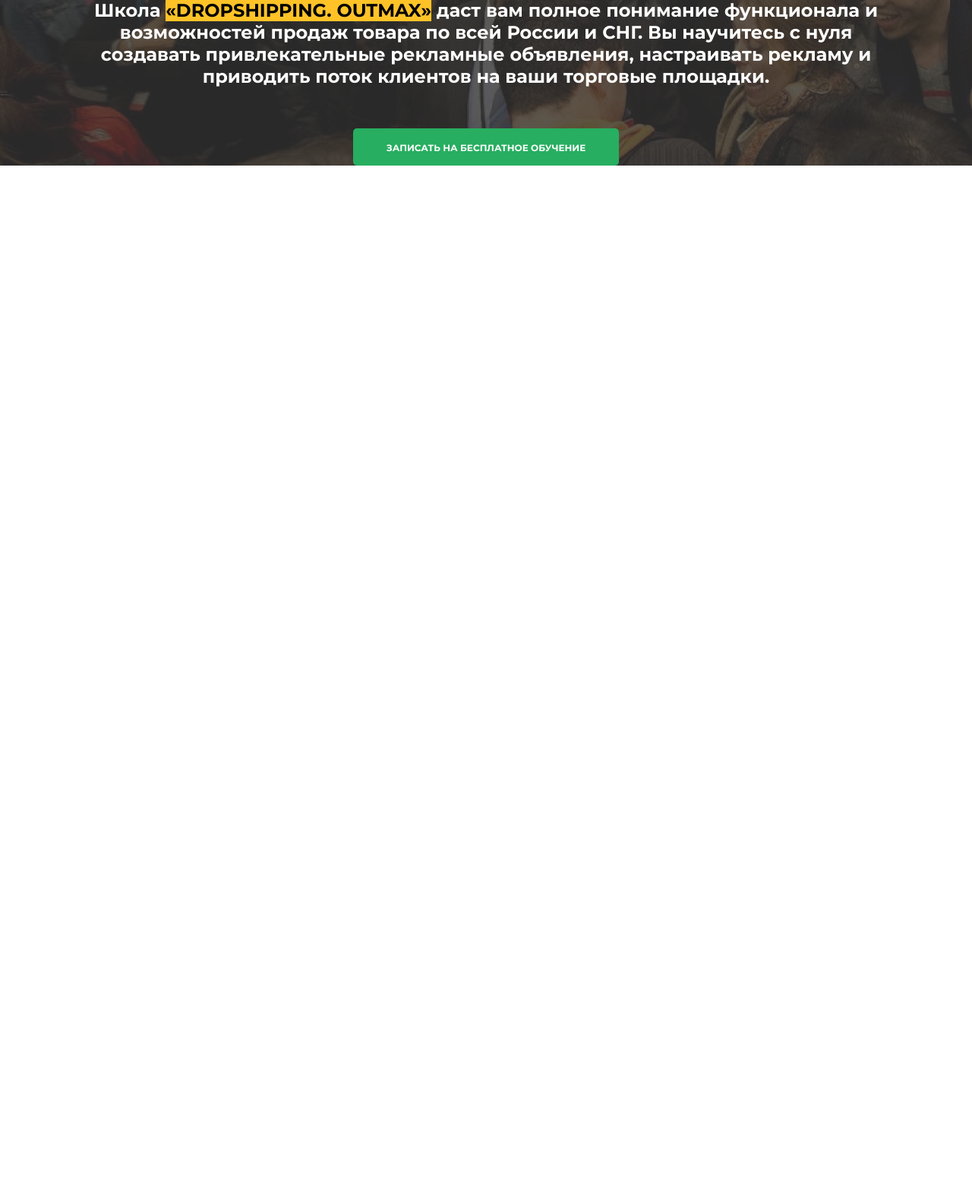
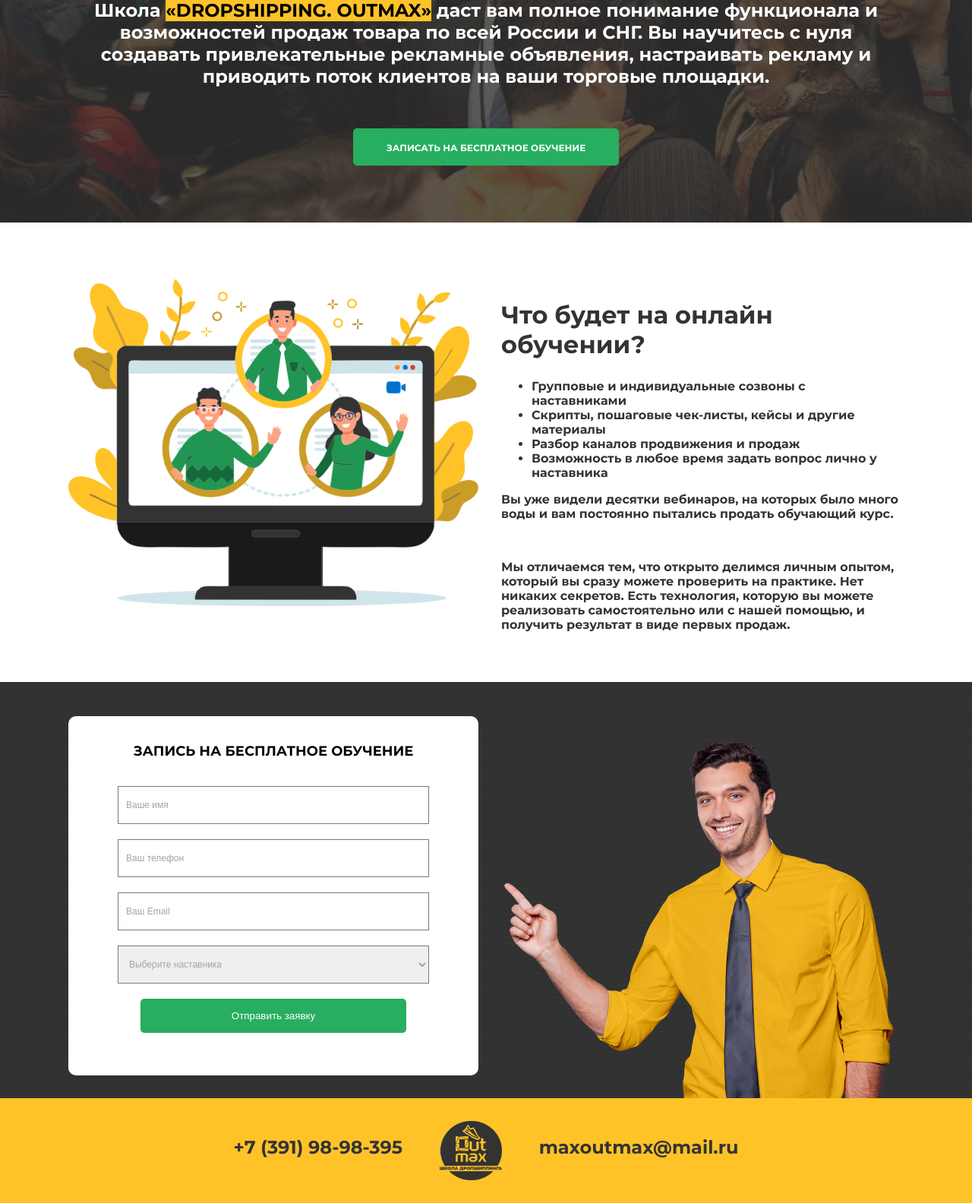
Before and after one commit to madmoronse/landos, a PHP site: page / in a window 1280 px wide. Shown: the part 2726-4310 px from the top of the page at 76% size. Before the commit the page ends 2944 px from the top, so only its background shows below. Run offline with PHP 8.4, Linux system fonts and the light colour scheme.

Commit message:
create new section

```diff
--- a/index.html
+++ b/index.html
@@ -131,5 +131,64 @@
         </section>
     </div>
 
+    <div class="container">
+        <section class="lessons">
+            <div class="lesson-item">
+                <img src="image/comp.png" alt="">
+            </div>
+            <div class="lesson-item-text">
+                <h1>Что будет на онлайн обучении?</h1>
+                <ul>
+                    <li>Групповые и индивидуальные созвоны с наставниками</li>
+                    <li>Скрипты, пошаговые чек-листы, кейсы и другие материалы</li>
+                    <li>Разбор каналов продвижения и продаж</li>
+                    <li>Возможность в любое время задать вопрос лично у наставника</li>
+                </ul>
+                <p>
+                    Вы уже видели десятки вебинаров, на которых было много воды и вам постоянно пытались продать обучающий курс.</p>
+                    <br>
+                <p>
+                    Мы отличаемся тем, что открыто делимся личным опытом, который вы сразу можете проверить на практике. Нет никаких секретов.
+                    Есть технология, которую вы можете реализовать самостоятельно или с нашей помощью, и получить результат в виде первых продаж.
+                </p>
+            </div>
+        </section>
+    </div>
+
+    <div class="full-container-form ">
+        <section class="section-form">
+            <div class="form item">
+                <h1>Запись на бесплатное обучение</h1>
+                <form action="#">
+                    <input type="text" value="Ваше имя"><br>
+                    <input type="text" value="Ваш телефон"><br>
+                    <input type="text" value="Ваш Email"><br>
+                    <select name="" id="">
+                        <option value="">Выберите наставника</option>
+                        <option value="">1</option>
+                        <option value="">1</option>
+                        <option value="">1</option>
+                    </select>
+                   <button type="submit" class="button">Отправить заявку</button>
+                </form>
+            </div>
+            <div class="men item">
+                <img src="image/d96c87b0a3b29708ea4c4f12d42874f3.png" alt="">
+            </div>
+        </section>
+    </div>
+
+    <footer>
+        <div class="container footer">
+            <div class="wrap">
+                <h2>+7 (391) 98-98-395</h2>
+
+                    <img src="image/logo-footer.png" alt="">
+
+                <h2>maxoutmax@mail.ru</h2>
+            </div>
+        </div>
+    </footer>
+
 </body>
 </html>
--- a/style.css
+++ b/style.css
@@ -211,6 +211,7 @@ section .text-content h1 {
     max-width: 1920px;
     background-image: url(image/bg-info-section.png);
     margin-top: -75px;
+    padding-bottom: 75px;
 }
 .info-section {
     max-width: 1100px;
@@ -228,3 +229,98 @@ section .text-content h1 {
     padding-top: 30px;
     padding-bottom: 30px;
 }
+
+/* КОНТЕЙНЕР ЧТО БУДЕТ НА ОНЛАЙН ОБУЧЕНИИ */
+.lessons {
+    display: flex;
+    justify-content: space-between;
+    padding-bottom: 50px;
+}
+.lesson-item {
+    width: 100%;
+    max-width: 540px;
+}
+.lesson-item-text {
+    text-align: left;
+    padding-left: 30px;
+}
+.lesson-item-text h1 {
+    font-size: 32px;
+    font-weight: bold;
+}
+.lesson-item-text {
+    font-size: 16px;
+    font-weight: 500;
+    color: #333333;
+}
+
+/* КОНТЕЙНЕР ФОРМЫ */
+.full-container-form {
+    max-width: 1920px;
+    background-image: url(image/form-bg.jpg);
+}
+.section-form {
+    display: flex;
+    justify-content: space-between;
+    max-width: 1100px;
+    margin: 0 auto;
+}
+.form {
+    background-color: #fff;
+    border-radius: 10px;
+    margin-bottom: 30px;
+    margin-top: -30px;
+}
+.item {
+    width: 100%;
+    max-width: 540px;
+}
+.men img{
+    margin-bottom: -4px;
+}
+.form input, select {
+    width: 100%;
+    max-width: 410px;
+    border: 1px solid #7a7a7a;
+    height: 50px;
+    margin-top: 20px;
+    padding: 10px;
+    color: #a5a5a5;
+    font-size: 12px;
+}
+.form button{
+    border: none;
+    color: #fff;
+    margin-top: 20px;
+    max-width: 350px;
+    width: 100%;
+}
+.form h1 {
+    padding-top: 20px;
+    font-size: 18px;
+    font-weight: 500;
+    text-transform: uppercase;
+}
+
+/* ПОДВАЛ */
+footer {
+    background-color: #FFC328;
+}
+.footer .wrap{
+    display: flex;
+    width: 100%;
+    max-width: 665px;
+    justify-content: space-between;
+    margin: 0 auto;
+    padding-top: 30px;
+    padding-bottom: 30px;
+}
+.footer .wrap img {
+    width: 82px;
+    height: 78px;
+}
+.footer .wrap h2 {
+    font-size: 24px;
+    font-weight: 700;
+    color: rgba(51, 51, 51, 1);
+}
```
Also changed, not shown: image/chel.png (added), image/comp.png (added), image/d96c87b0a3b29708ea4c4f12d42874f3.png (added), image/form-bg.jpg (added), image/logo-footer.png (added), image/Форма.png (added).
